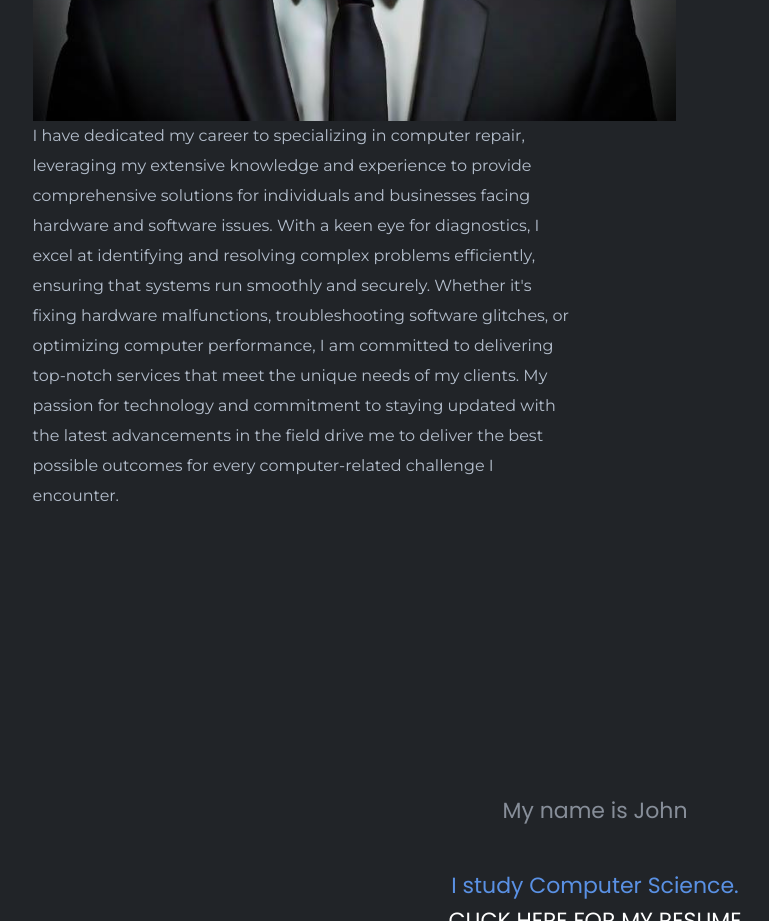
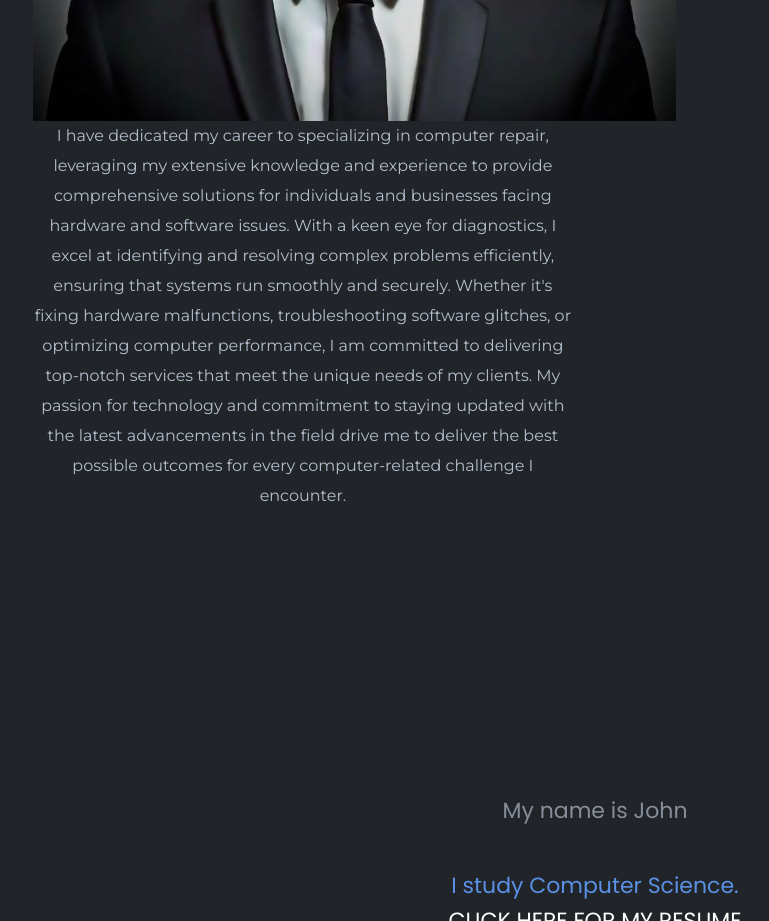
Before and after one commit to johnjacksonsresume/johnjacksonsresume.github.io, a plain HTML site: page index.html in a window 1280 px wide. Shown: the part 820-1741 px from the top of the page, without its empty margins (45-814 px from the left). Drawn offline with Linux system fonts and the light colour scheme.

Commit message:
Update index.html

```diff
--- a/index.html
+++ b/index.html
@@ -147,8 +147,8 @@
                    <center><p><div class="image-container">
         <img src="itsme.jpg" alt="Welcome" class="image"></p></center>
                     <div>
-                      <p class="description"> I have dedicated my career to specializing in computer repair, leveraging my extensive knowledge and experience to provide comprehensive solutions for individuals and businesses facing hardware and software issues. With a keen eye for diagnostics, I excel at identifying and resolving complex problems efficiently, ensuring that systems run smoothly and securely. Whether it's fixing hardware malfunctions, troubleshooting software glitches, or optimizing computer performance, I am committed to delivering top-notch services that meet the unique needs of my clients. My passion for technology and commitment to staying updated with the latest advancements in the field drive me to deliver the best possible outcomes for every computer-related challenge I encounter.</p>
-                    </div>
+                      <center><p class="description"> I have dedicated my career to specializing in computer repair, leveraging my extensive knowledge and experience to provide comprehensive solutions for individuals and businesses facing hardware and software issues. With a keen eye for diagnostics, I excel at identifying and resolving complex problems efficiently, ensuring that systems run smoothly and securely. Whether it's fixing hardware malfunctions, troubleshooting software glitches, or optimizing computer performance, I am committed to delivering top-notch services that meet the unique needs of my clients. My passion for technology and commitment to staying updated with the latest advancements in the field drive me to deliver the best possible outcomes for every computer-related challenge I encounter.</p>
+                   </center> </div>
                   </div>
 
                       </div>
```
